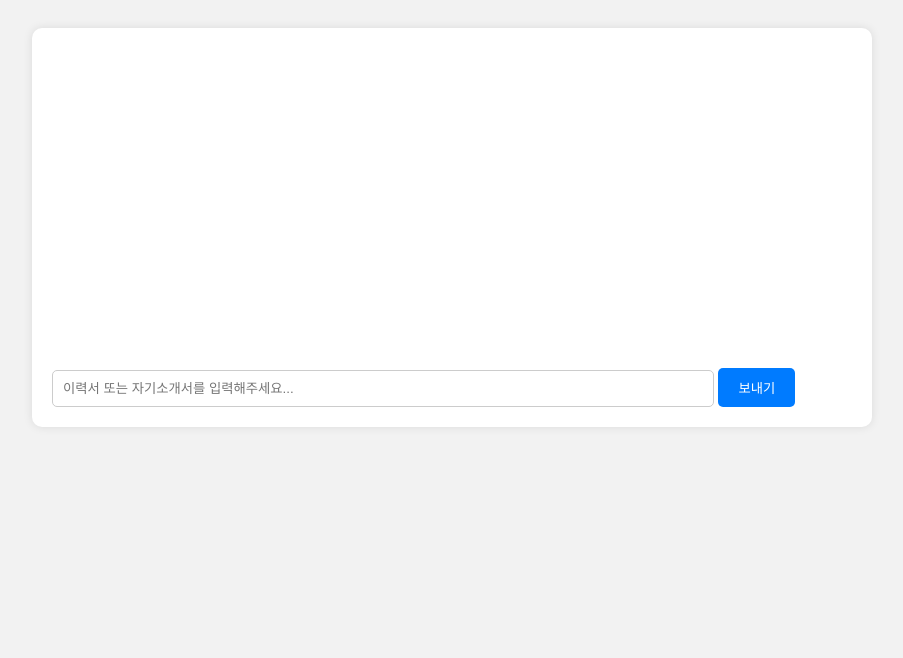
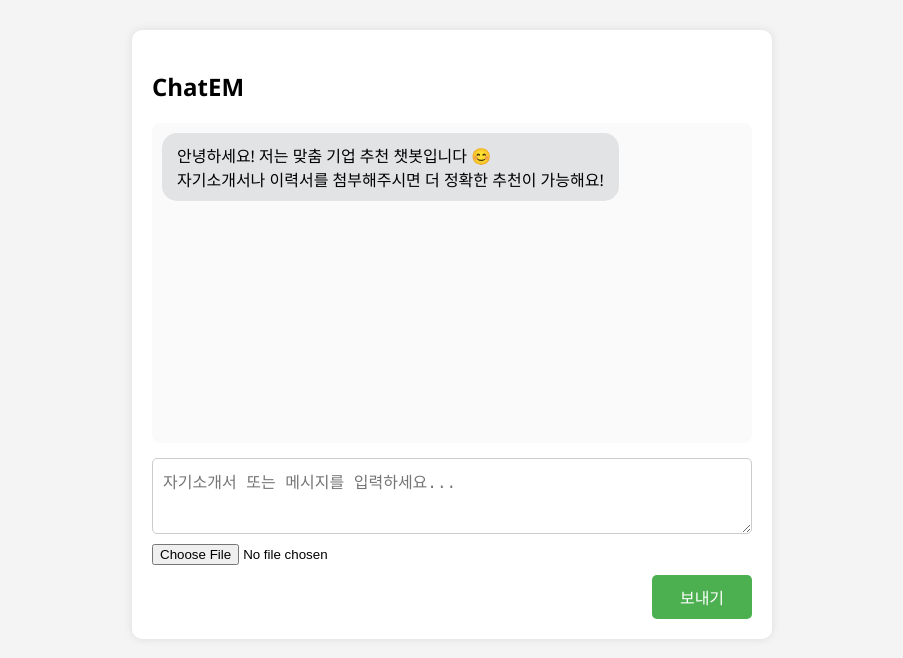
Before and after one commit to ITEAA/ChatEM.gpt, a plain HTML site: page templates/index.html in a window 1280 px wide. Shown: the whole page, without its empty margins (188-1091 px from the left). Drawn offline with Linux system fonts and the light colour scheme.

Commit message:
Update index.html

```diff
--- a/templates/index.html
+++ b/templates/index.html
@@ -1,92 +1,173 @@
 <!DOCTYPE html>
 <html lang="ko">
 <head>
-    <meta charset="UTF-8">
-    <title>ChatEM 챗봇</title>
+  <meta charset="UTF-8" />
+  <title>ChatEM 기업 매칭 챗봇</title>
   <style>
     body {
-            font-family: Arial, sans-serif;
-            background: #f2f2f2;
+      font-family: 'Segoe UI', sans-serif;
+      background-color: #f4f4f4;
+      margin: 0;
+      padding: 30px 0;
+      display: flex;
+      justify-content: center;
+    }
+
+    #chatContainer {
+      width: 100%;
+      max-width: 600px;
+      background: white;
+      border-radius: 10px;
       padding: 20px;
+      box-shadow: 0 0 10px rgba(0,0,0,0.1);
+      display: flex;
+      flex-direction: column;
     }
-        #chat-box {
-            width: 100%;
-            max-width: 800px;
-            margin: 0 auto;
-            background: white;
-            padding: 20px;
-            border-radius: 10px;
-            box-shadow: 0 0 10px rgba(0,0,0,0.1);
+
+    #chatBox {
+      display: flex;
+      flex-direction: column;
+      gap: 10px;
+      padding: 10px;
+      background: #fafafa;
+      border-radius: 8px;
+      min-height: 300px;
+      max-height: 500px;
+      overflow-y: auto;
     }
-        #messages {
-            min-height: 300px;
-            margin-bottom: 20px;
+
+    .message {
+      padding: 10px 15px;
+      border-radius: 15px;
+      max-width: 80%;
+      word-wrap: break-word;
+      white-space: pre-wrap;
     }
-        .message {
-            margin-bottom: 10px;
+
+    .user {
+      background: #d1e7dd;
+      align-self: flex-end;
     }
-        .user {
-            font-weight: bold;
+
+    .gpt {
+      background: #e2e3e5;
+      align-self: flex-start;
     }
-        .bot {
-            color: #333;
+
+    #inputArea {
+      display: flex;
+      flex-direction: column;
+      margin-top: 15px;
+      gap: 10px;
     }
-        input[type="text"] {
-            width: 80%;
+
+    #userInput, #interestInput, #regionInput, #salaryInput {
       padding: 10px;
+      font-size: 16px;
+      border-radius: 5px;
       border: 1px solid #ccc;
-            border-radius: 5px;
     }
-        button {
-            padding: 10px 20px;
+
+    #fileInput {
       border: none;
-            background-color: #007BFF;
+    }
+
+    #sendBtn {
+      padding: 10px;
+      font-size: 16px;
+      border: none;
+      background-color: #4CAF50;
       color: white;
       border-radius: 5px;
       cursor: pointer;
+      width: 100px;
+      align-self: flex-end;
     }
-        button:hover {
-            background-color: #0056b3;
+
+    #sendBtn:hover {
+      background-color: #45a049;
     }
   </style>
 </head>
 <body>
-    <div id="chat-box">
-        <div id="messages"></div>
-        <input type="text" id="user-input" placeholder="이력서 또는 자기소개서를 입력해주세요...">
-        <button onclick="sendMessage()">보내기</button>
+  <div id="chatContainer">
+    <h2>ChatEM</h2>
+    <div id="chatBox">
+      <div class="message gpt">안녕하세요! 저는 맞춤 기업 추천 챗봇입니다 😊<br>자기소개서나 이력서를 첨부해주시면 더 정확한 추천이 가능해요!</div>
+    </div>
+
+    <div id="inputArea">
+      <textarea id="userInput" placeholder="자기소개서 또는 메시지를 입력하세요..." rows="3"></textarea>
+      <input type="file" id="fileInput" />
+      <button id="sendBtn" onclick="sendMessage()">보내기</button>
+    </div>
   </div>
 
   <script>
-        async function sendMessage() {
-            const input = document.getElementById('user-input');
-            const messagesDiv = document.getElementById('messages');
-            const userText = input.value;
-            if (!userText.trim()) return;
+    const input = document.getElementById("userInput");
+    const chatBox = document.getElementById("chatBox");
+    const fileInput = document.getElementById("fileInput");
+    const interestInput = document.getElementById("interestInput");
+    const regionInput = document.getElementById("regionInput");
+    const salaryInput = document.getElementById("salaryInput");
 
-            const userMessage = document.createElement('div');
-            userMessage.className = 'message user';
-            userMessage.innerText = '사용자: ' + userText;
-            messagesDiv.appendChild(userMessage);
-
-            input.value = '';
-
-            const response = await fetch('/chat', {
-                method: 'POST',
-                headers: {
-                    'Content-Type': 'application/json'
-                },
-                body: JSON.stringify({ message: userText })
+    input.addEventListener("keydown", function (e) {
+      if (e.key === "Enter" && !e.shiftKey) {
+        e.preventDefault();
+        sendMessage();
+      }
     });
 
+    async function sendMessage() {
+      const message = input.value.trim();
+      const file = fileInput.files[0];
+
+      if (!message && !file) return;
+
+      const userDiv = document.createElement("div");
+      userDiv.className = "message user";
+      userDiv.innerText = message || `[이력서/자기소개서 업로드됨: ${file.name}]`;
+      chatBox.appendChild(userDiv);
+
+      const loadingDiv = document.createElement("div");
+      loadingDiv.className = "message gpt";
+      loadingDiv.innerText = "분석 중입니다. 잠시만 기다려주세요...";
+      chatBox.appendChild(loadingDiv);
+
+      const formData = new FormData();
+      formData.append("message", message);
+      if (file) formData.append("file", file);
+
+      try {
+        const response = await fetch("/chat", {
+          method: "POST",
+          body: formData,
+        });
+
+        const contentType = response.headers.get("content-type") || "";
+
+        if (!response.ok) {
+          throw new Error(`서버 응답 오류: ${response.status}`);
+        }
+
+        if (contentType.includes("application/json")) {
           const data = await response.json();
+          loadingDiv.innerText = data.reply;
+        } else {
+          const text = await response.text();
+          loadingDiv.innerText = "❌ 예상치 못한 응답 형식:\n" + text;
+        }
+      } catch (err) {
+        loadingDiv.innerText = "❌ 오류 발생: " + err.message;
+      }
 
-            const botMessage = document.createElement('div');
-            botMessage.className = 'message bot';
-            botMessage.innerText = '챗봇: ' + (data.message || data.error);
-            messagesDiv.appendChild(botMessage);
-
-            messagesDiv.scrollTop = messagesDiv.scrollHeight;
+      input.value = "";
+      interestInput.value = "";
+      regionInput.value = "";
+      salaryInput.value = "";
+      fileInput.value = null;
+      input.focus();
+      chatBox.scrollTop = chatBox.scrollHeight;
     }
   </script>
 </body>
```
Lines whose indentation alone changed are shown as unchanged.
